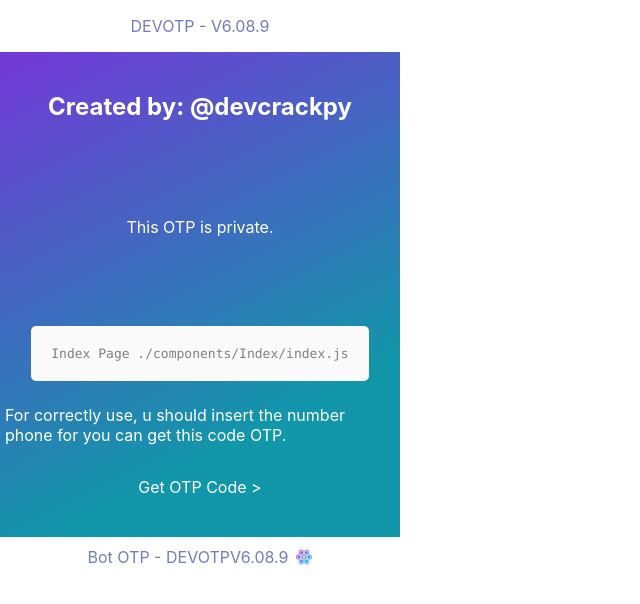
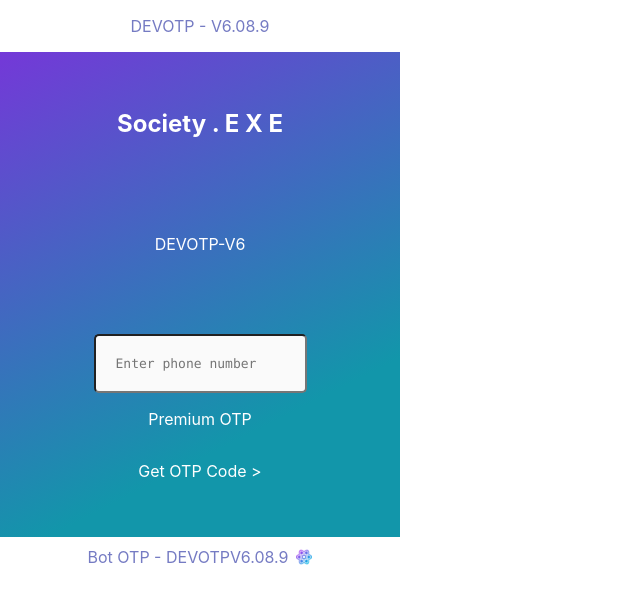
Before and after one commit to ahidroidev/bot-otp-fixed, a Next.js app: page / in a window 1280 px wide. Shown: the top 604 px of the page, without its empty margins (0-640 px from the left). Built offline with nearby package versions, Linux system fonts and the light colour scheme.

Commit message:
Index READY

```diff
--- a/components/Index/index.js
+++ b/components/Index/index.js
@@ -4,12 +4,12 @@ export default function Index({ navigateToPage }) {
   return (
     <div className={styles.container}>
       <main className={styles.main}>
-        <h1 className={styles.title}>Created by: @devcrackpy</h1>
+        <h1 className={styles.title}> Society . E X E</h1>
         <p className={styles.description}>
-          This OTP is private.
+          DEVOTP-V6
         </p>
-        <h1 className={styles.code}>Index Page ./components/Index/index.js</h1>
-        <p>{"For correctly use, u should insert the number phone for you can get this code OTP."}</p>
+        <input className={styles.code} placeholder="Enter phone number"></input>
+        <p>{"Premium OTP"}</p>
         <p onClick={() => navigateToPage('new')}>{"Get OTP Code >"}</p>
       </main>
     </div>
```
Also changed, not shown: 1 other file (tests, documents, lock files or other folders).
